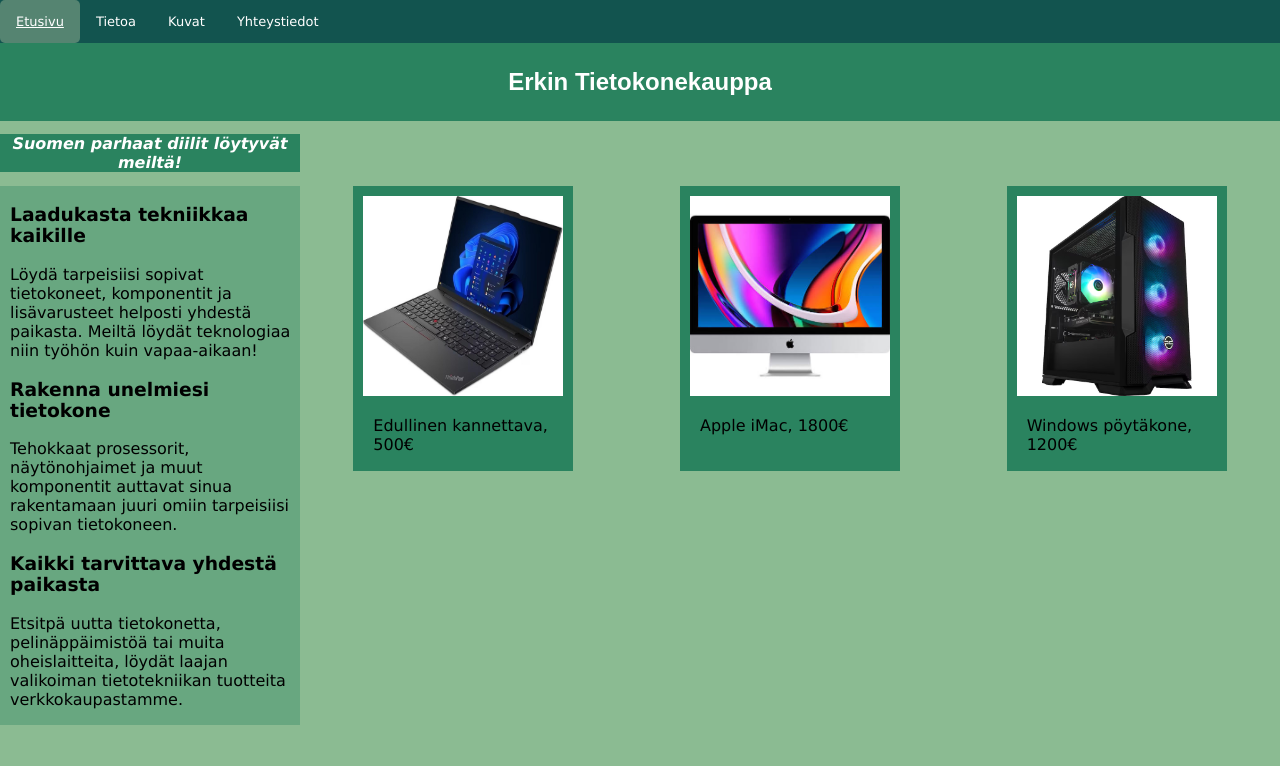
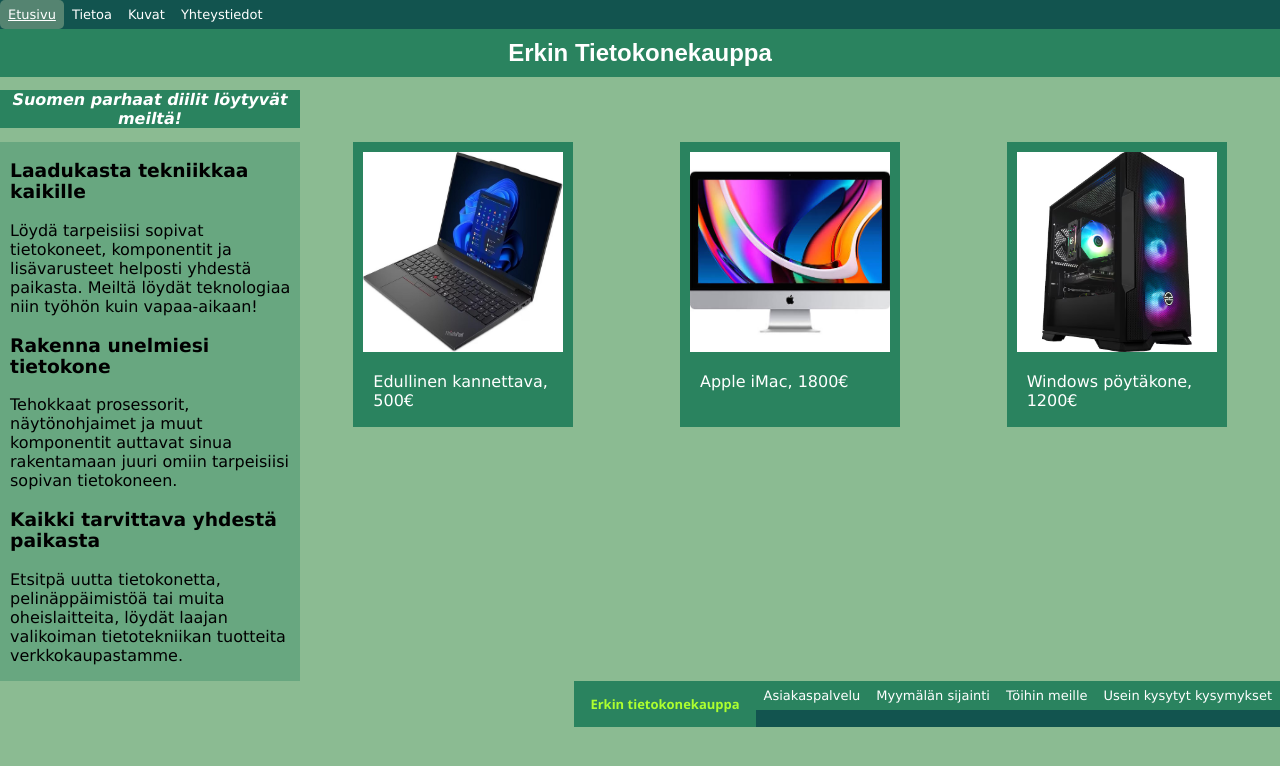
Before and after one commit to dm-salpaus/web-dm, a plain HTML site: page CSS Perusteet - Projektitehtävä/index.html in a window 1280 px wide. Drawn offline with Linux system fonts and the light colour scheme.

Commit message:
lisätty footer

```diff
--- a/CSS Perusteet - Projektitehtävä/index.html
+++ b/CSS Perusteet - Projektitehtävä/index.html
@@ -8,7 +8,7 @@
 </head>
 
 <body>
-    <div>
+    <div class="links">
         <ul>
             <li><a href="index.html">Etusivu</a></li>
             <li><a href="tietoa.html">Tietoa</a></li>
@@ -20,9 +20,8 @@
     <h1>Erkin Tietokonekauppa</h1>
     <h2>Suomen parhaat diilit löytyvät meiltä!</h2>
 
-    <div class="text">
+    <div id="text">
         <h3>Laadukasta tekniikkaa kaikille</h3>
-
         <p>Löydä tarpeisiisi sopivat tietokoneet,
             komponentit ja lisävarusteet helposti yhdestä paikasta.
             Meiltä löydät teknologiaa niin työhön kuin vapaa-aikaan!</p>
@@ -58,6 +57,17 @@
         </div>
 
     </div>
+
+    <div id="footer">
+        <h3 id="footer-5">Erkin tietokonekauppa</h3>
+        <ul>
+
+            <li><a id="footer-1" href="#">Asiakaspalvelu</a></li>
+            <li><a id="footer-2" href="#">Myymälän sijainti</a></li>
+            <li><a id="footer-3" href="#">Töihin meille</a></li>
+            <li><a id="footer-4" href="#">Usein kysytyt kysymykset</a></li>
+        </ul>
+    </div>
 </body>
 
 </html>
--- a/CSS Perusteet - Projektitehtävä/main.css
+++ b/CSS Perusteet - Projektitehtävä/main.css
@@ -14,7 +14,7 @@ ul li a {
     display: flex;
     color: white;
     text-align: center;
-    padding: 14px 16px;
+    padding: 7px 8px;
     text-decoration: none;
     font-size: small;
     font-family:'Lucida Sans', 'Lucida Sans Regular', 'Lucida Grande', 'Lucida Sans Unicode', Geneva, Verdana, sans-serif;
@@ -34,7 +34,7 @@ font-size: x-large;
 color: white;
 background-color: rgb(42, 131, 95);
 margin: 0;
-padding: 25px;
+padding: 10px;
 }
 
 h2 {
@@ -59,7 +59,7 @@ body {
     background-color: rgb(139, 187, 146);
 }
 
-.text {
+#text {
     width: 300px;
     margin: 0;
     background-color: rgba(42, 131, 95, 0.362);
@@ -71,18 +71,21 @@ body {
     width: 200px;
     height: 200px;
     padding: 10px 10px 75px 10px;
+    color: white;
 }
 .image2 {
     background-color: rgb(42, 131, 95);
     width: 200px;
     height: 200px;
     padding: 10px 10px 75px 10px;
+    color: white;
 }
 .image3 {
     background-color: rgb(42, 131, 95);
     width: 200px;
     height: 200px;
     padding: 10px 10px 75px 10px;
+    color: white;
 }
 
 .images {
@@ -98,3 +101,20 @@ body {
     border-radius: 20px;
     overflow: hidden;
 }
+
+
+#footer, #footer-1, #footer-2, #footer-3, #footer-4, #footer-5 {
+    display: flex;
+    clear: both;
+    background-color: rgb(42, 131, 95);
+    width: fit-content;
+    margin-left: auto;
+}
+
+#footer-5 {
+    margin: 0;
+    padding: 14px 16px;
+    font-size: small;
+    color:greenyellow;
+    font-family: 'Segoe UI', Tahoma, Geneva, Verdana, sans-serif;
+}
```
Lines whose indentation alone changed are shown as unchanged.
